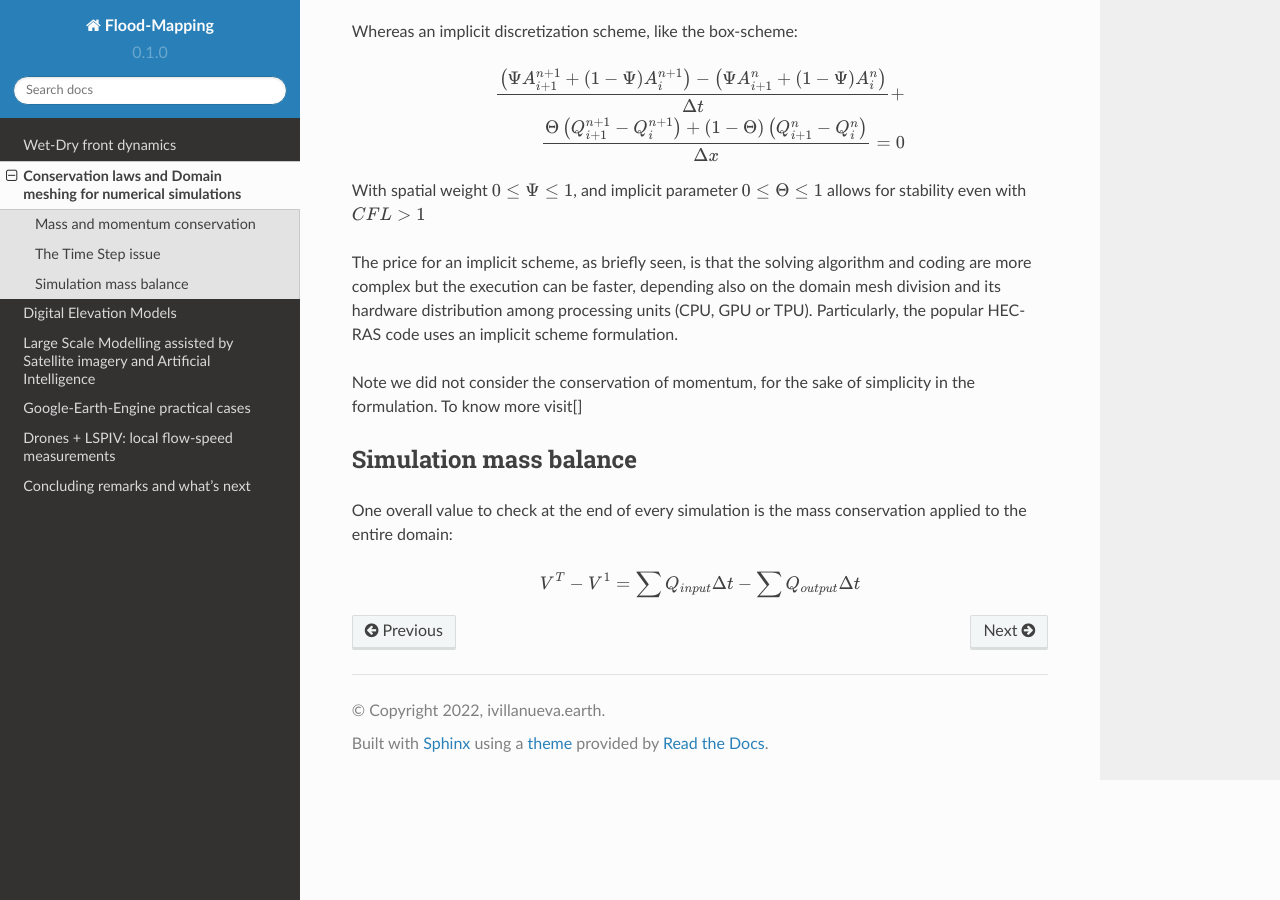
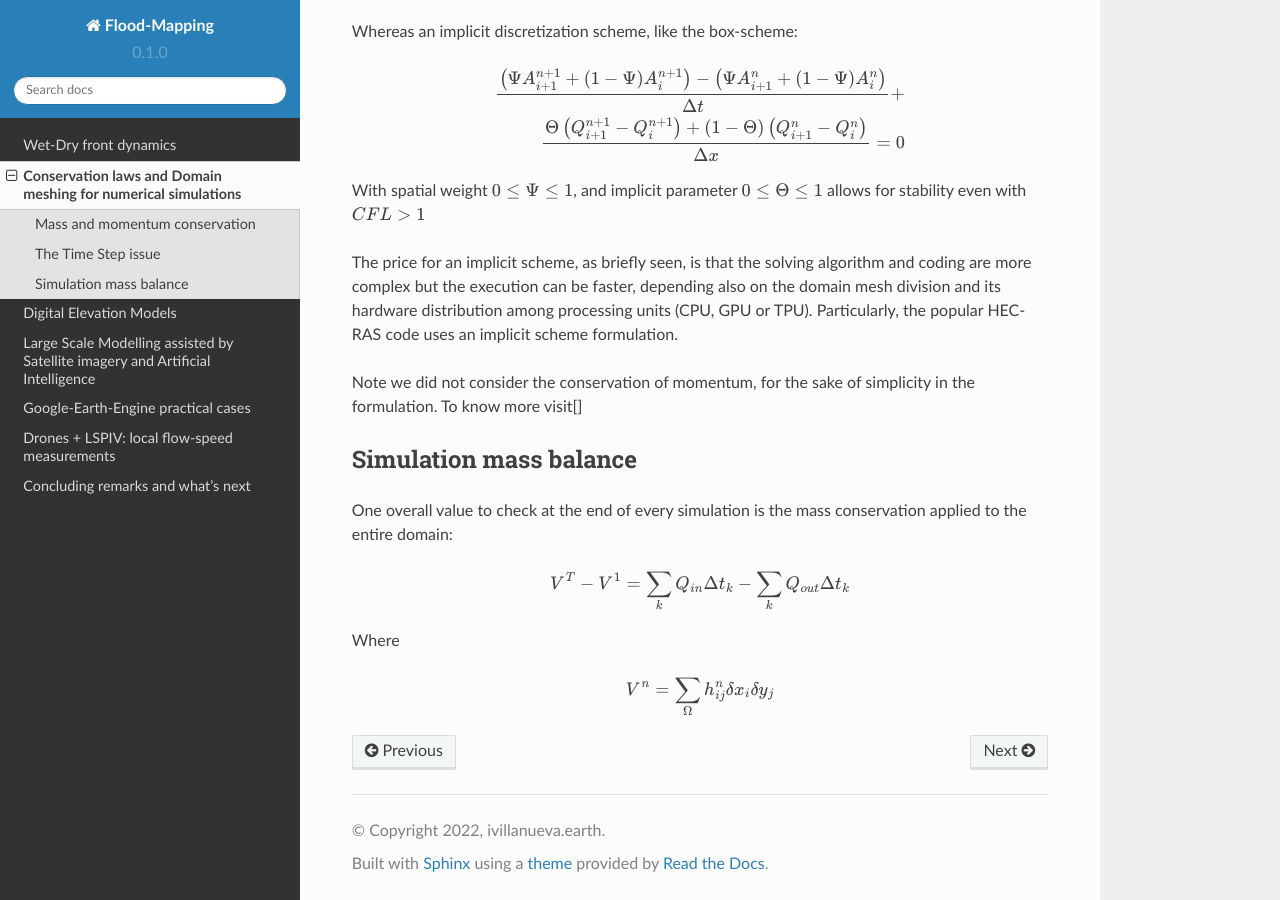
Before and after one commit to ivillamadrid/FloodMapping, a Sphinx documentation site: the page built from docs/source/claws.rst, in a window 1280 px wide and 900 px high, scrolled down 1073 px. Built offline with Sphinx 7.4.7 and the Read the Docs theme 2.0.0, drawn with Linux system fonts in a browser that asks for light colours.

Commit message:
Update claws.rst

```diff
--- a/docs/source/claws.rst
+++ b/docs/source/claws.rst
@@ -67,4 +67,10 @@ One overall value to check at the end of every simulation is the mass conservati
 
 .. math::
 
-  V^{T} -V^{1} =  \sum{Q_{input} \Delta t} - \sum{Q_{output} \Delta t}
+  V^{T} -V^{1} =  \sum_k{Q_{in} \Delta t_k} - \sum_k{Q_{out} \Delta t_k}
+
+Where
+
+.. math::
+
+  V^{n}=\sum_{\Omega}h^n_{ij}\delta x_i \delta y_j
```
